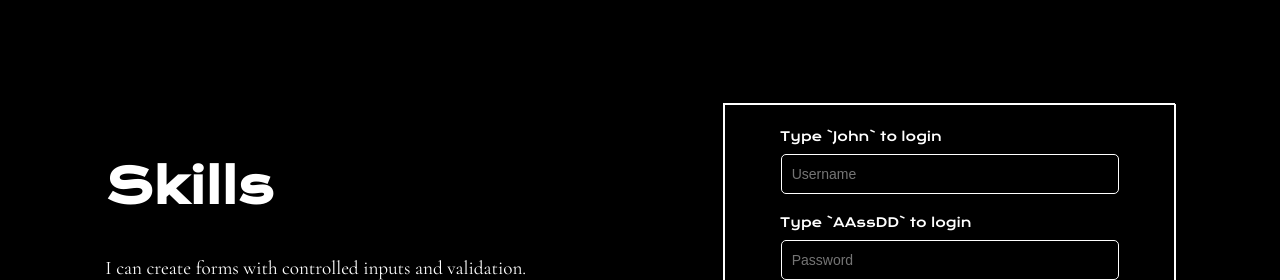
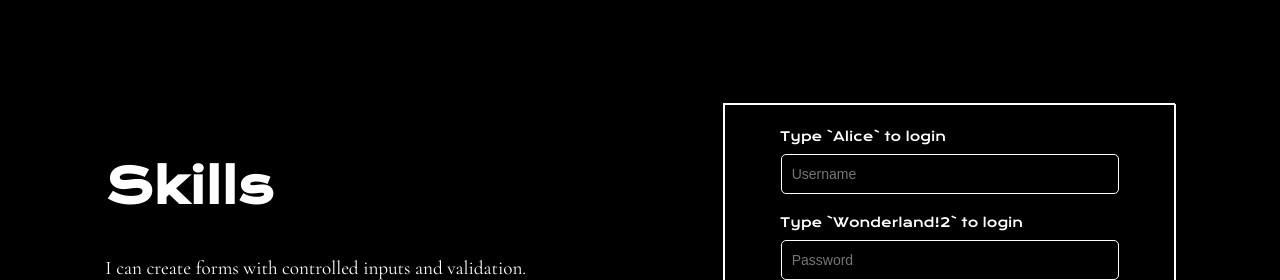
Before and after one commit to aldibatyr/portfolio_2.0, a React (Create React App) app: page /showcase in a window 1280 px wide. Shown: the part 1740-2020 px from the top of the page. Built offline with nearby package versions, Linux system fonts and the light colour scheme; a web font is replaced by a local one.

Commit message:
fixed login form logic and password

```diff
--- a/src/Components/Form/Form.js
+++ b/src/Components/Form/Form.js
@@ -15,8 +15,8 @@ export default class Form extends React.Component {
       passwordValid: false,
       animatePasswordInput: false,
       buttonDisabled: true,
-      validLoginUsername: 'John',
-      validLoginPassword: 'AAssDD',
+      validLoginUsername: 'Alice',
+      validLoginPassword: 'Wonderland!2',
       loginSuccess: null
     }
   }
@@ -25,7 +25,7 @@ export default class Form extends React.Component {
     this.setState({
       animateUsernameInput: false
     })
-    if (e.target.value === 'John') {
+    if (e.target.value.toLowerCase() === 'alice') {
       this.setState({
         username: e.target.value,
         usernameValid: true
@@ -43,7 +43,7 @@ export default class Form extends React.Component {
     this.setState({
       animatePasswordInput: false
     })
-    if (e.target.value === 'AAssDD') {
+    if (e.target.value === 'Wonderland!2') {
       this.setState({
         password: e.target.value,
         passwordValid: true
@@ -124,13 +124,13 @@ export default class Form extends React.Component {
             <form onSubmit={(e) => this.handleSubmit(e)} className='formExample'>
               <div className='formSection'>
                 <label className='label' htmlFor='username'>
-                  Type `John` to login
+                  Type `Alice` to login
                 </label>
                 <input onChange={(e) => this.setUsername(e)} className={(this.state.animateUsernameInput) ? 'input shake' : 'input'} type='text' id='username' name='username' placeholder='Username' value={this.state.username} required/>
               </div>
               <div className='formSection'>
                 <label className='label' htmlFor='password'>
-                  Type `AAssDD` to login
+                  Type `Wonderland!2` to login
                 </label>
                 <input onChange={(e) => this.setPassword(e)} className={(this.state.animatePasswordInput) ? 'input shake' : 'input'} type='password' id='password' name='password' placeholder='Password' value={this.state.password} required/>
               </div>
```
